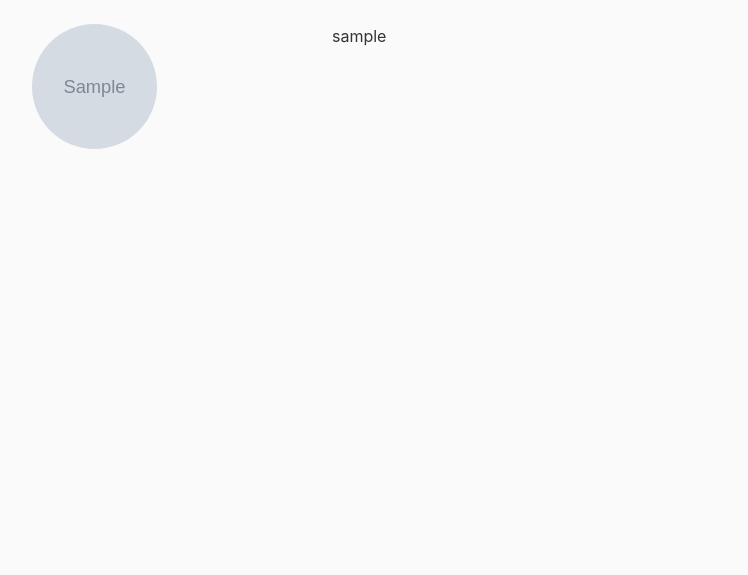
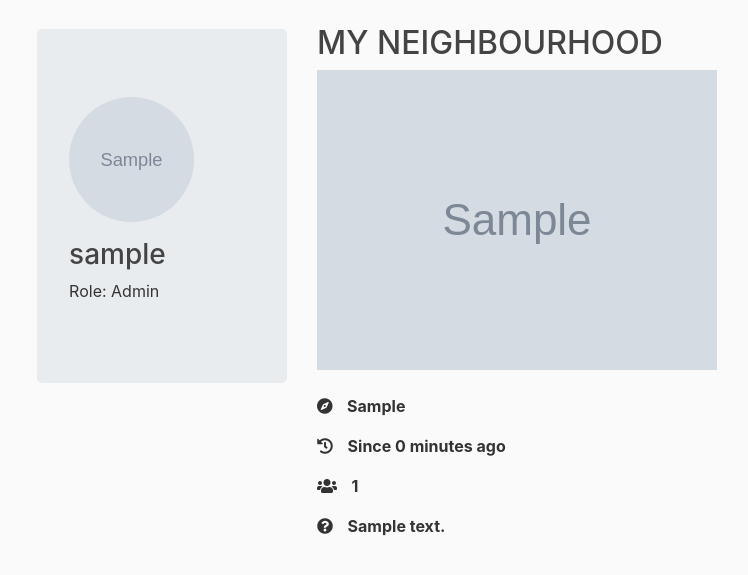
Before and after one commit to badruu/neighborhood, a Django app: a page that uses users/templates/users/profile_list.html in a window 1280 px wide. Shown: the part 56-631 px from the top of the page, without its empty margins (53-801 px from the left). Run offline with Django 3.2, Linux system fonts and the light colour scheme; a user stored in the database is signed in; tables that the repository leaves empty hold one stand-in row (values such as "Sample post"); grey boxes marked "Sample" are stand-in pictures; some libraries are stand-ins or nearby versions.

Commit message:
display template for user's neighborhood

```diff
--- a/users/templates/users/profile_list.html
+++ b/users/templates/users/profile_list.html
@@ -3,15 +3,30 @@
     {% for profile in profiles %}
     <div class="row">
         <div class="col-md-3">
-            <img class="rounded-circle account-img" src=" {{ profile.image.url }} ">
+            <div class="jumbotron">
+                <div id="profile-list">
+                    <img class="rounded-circle account-img" src=" {{ profile.image.url }} "><br>
+                    <h3>{{profile.user}}</h3>
+                    <p>
+                        Role: {{profile.role}}
+                    </p>
+                </div>
+            </div>
         </div>
         <div class="col-md-8">
-            <div class="col-md-2">
-                <p>{{profile.user}}</p>
-            </div>
-            <div class="col-md-2">
-                <p>{{profile.bio}}</p>
-            </div>
+                <h2>
+                    MY NEIGHBOURHOOD
+                </h2>
+                <img src="{{profile.neighbourhood_id.image.url}}" alt=""><br><br>
+                <div>
+                    <p><i class="fas fa-compass"></i><strong class="location">{{profile.neighbourhood_id.location}}</strong></p>
+                    <p><i class="fas fa-history"></i><strong class="location">Since {{profile.neighbourhood_id.timestamp|timesince}} ago</strong></p>
+                    <p><i class="fas fa-users"></i><strong class="location">{{profile.neighbourhood_id.population}}</strong></p>
+                    <p><i class="fas fa-question-circle"></i><strong class="location">{{profile.neighbourhood_id.description}}</strong></p>
+                </div>
+
+
+
         </div>
     </div>
     {% endfor %}
```
